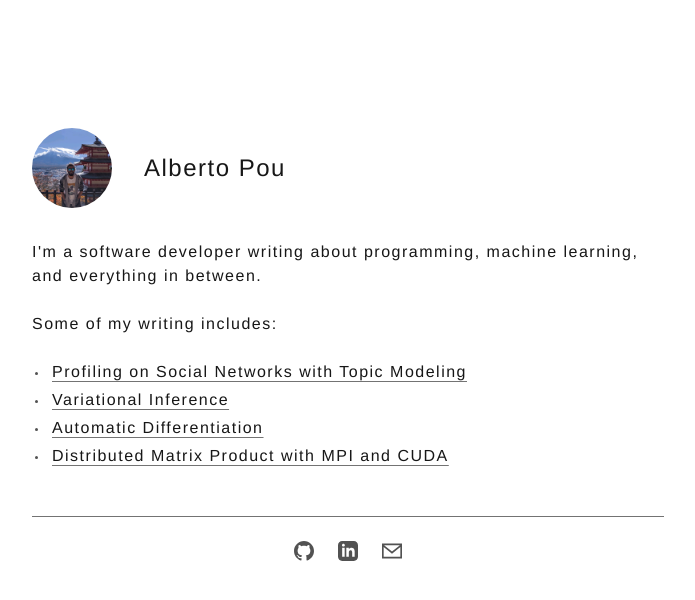
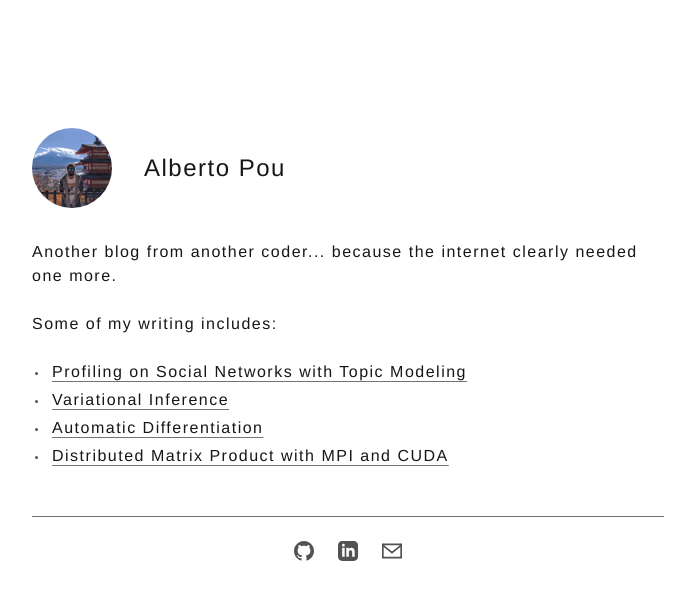
Before and after one commit to bertini36/bertini36.github.io, an Astro site: page / in a window 1280 px wide. Shown: the whole page, without its empty margins (292-987 px from the left). Built offline with nearby package versions, Linux system fonts and the light colour scheme; Astro itself is replaced by a stand-in of ours; some packages are replaced by stand-ins of ours.

Commit message:
docs: Update homepage introductory description.

```diff
--- a/src/pages/index.astro
+++ b/src/pages/index.astro
@@ -15,8 +15,8 @@ const sortedPosts = posts.sort(
 
   <main>
     <p class="description">
-      I'm a software developer writing about programming, machine learning, and
-      everything in between.
+      Another blog from another coder... because the internet clearly needed one
+      more.
     </p>
 
     <p class="description">Some of my writing includes:</p>
```
